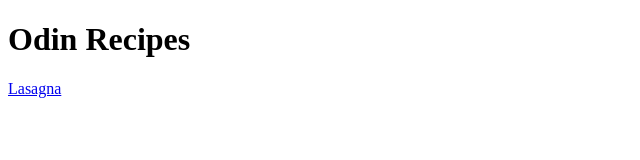
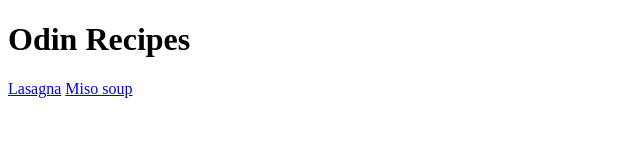
Before and after one commit to julius1100/odin-recipes, a plain HTML site: page index.html in a window 1280 px wide. Shown: the full height of the page, 0-640 px from the left. Drawn offline with Linux system fonts and the light colour scheme.

Commit message:
added misosoup tab

```diff
--- a/index.html
+++ b/index.html
@@ -8,5 +8,6 @@
 <body>
     <h1>Odin Recipes</h1>
     <a href="recipes/lasagna.html">Lasagna</a>
+    <a href="recipes/misosoup.html">Miso soup</a>
 </body>
 </html>
```
